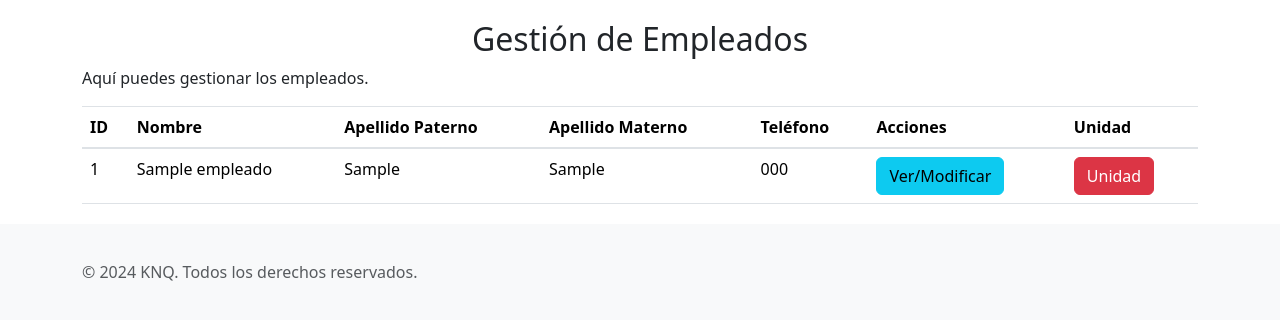
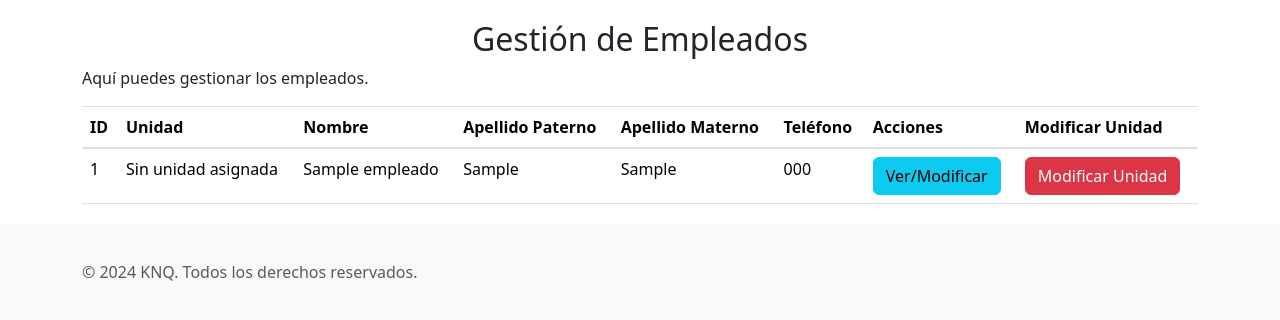
Before and after one commit to cecidavi/MI-KNQ, a PHP site: page /Empleados.php in a window 1280 px wide. Shown: the part 112-432 px from the top of the page. Run offline with PHP 8.4, Linux system fonts and the light colour scheme; the visitor is signed in with stand-in values (Sample User, id 1); tables that the repository leaves empty or names only in its code hold one stand-in row (values such as "Sample post"); some libraries are stand-ins or nearby versions.

Commit message:
Cambio en inicio se muestra la unidad del operador/

```diff
--- a/Empleados.php
+++ b/Empleados.php
@@ -26,25 +26,29 @@ include('conexion.php'); // Incluir la conexión a la base de datos
         <p>Aquí puedes gestionar los empleados.</p>
 
         <?php
-        // Consulta para obtener los datos de los empleados
-        $sql = "SELECT id_empleado, nombre, apellido_paterno, apellido_materno, telefono FROM empleados";
+        // Consulta para obtener los datos de los empleados y la unidad asignada actual (si existe)
+        $sql = "SELECT e.id_empleado, e.nombre, e.apellido_paterno, e.apellido_materno, e.telefono, u.numero_unidad
+                FROM empleados e
+                LEFT JOIN operador_unidad ou ON e.id_empleado = ou.id_operador AND ou.fecha_desasignacion IS NULL
+                LEFT JOIN unidades u ON ou.id_unidad = u.id_unidad";
         $result = $conn->query($sql);
 
         if ($result->num_rows > 0) {
             echo "<table class='table'>";
-            echo "<thead><tr><th>ID</th><th>Nombre</th><th>Apellido Paterno</th><th>Apellido Materno</th><th>Teléfono</th><th>Acciones</th><th>Unidad</th></tr></thead>";
+            echo "<thead><tr><th>ID</th><th>Unidad</th><th>Nombre</th><th>Apellido Paterno</th><th>Apellido Materno</th><th>Teléfono</th><th>Acciones</th><th>Modificar Unidad</th></tr></thead>";
             echo "<tbody>";
 
             // Salida de datos de cada fila
             while($row = $result->fetch_assoc()) {
                 echo "<tr>";
                 echo "<td>" . $row["id_empleado"] . "</td>";
+                echo "<td>" . ($row["numero_unidad"] ? $row["numero_unidad"] : "Sin unidad asignada") . "</td>";
                 echo "<td>" . $row["nombre"] . "</td>";
                 echo "<td>" . $row["apellido_paterno"] . "</td>";
                 echo "<td>" . $row["apellido_materno"] . "</td>";
                 echo "<td>" . $row["telefono"] . "</td>";
                 echo "<td><a href='empleado.php?id=" . $row["id_empleado"] . "' class='btn btn-info'>Ver/Modificar</a></td>";
-                echo "<td><a href='unidades_empleado.php?id=" . $row["id_empleado"] . "' class='btn btn-danger'>Unidad</a></td>";
+                echo "<td><a href='unidades_empleado.php?id=" . $row["id_empleado"] . "' class='btn btn-danger'>Modificar Unidad</a></td>";
                 echo "</tr>";
             }
 
```
